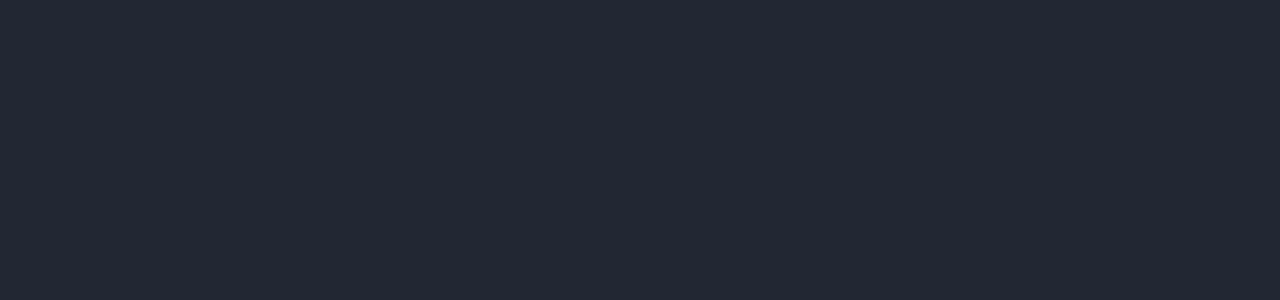
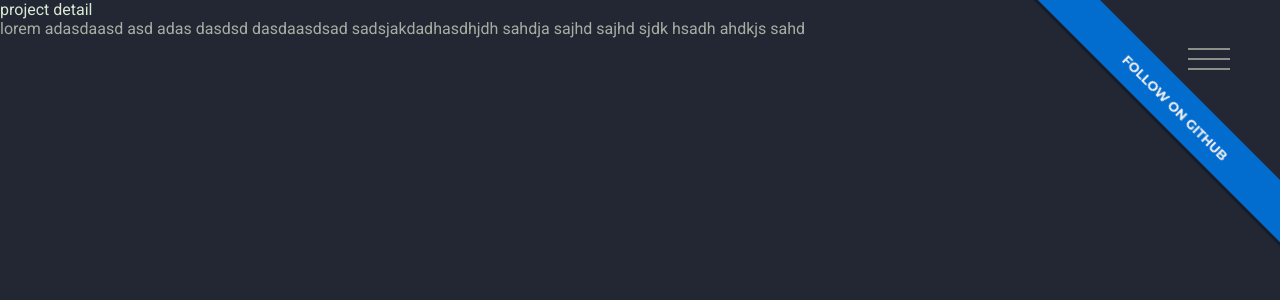
Before and after one commit to mikaeileghbal/react-portfolio, a React (Create React App) app: page /portfolio/calendar in a window 1280 px wide. Before the commit this address had no page. Shown: the top 300 px of the page. Built offline with nearby package versions, Linux system fonts and the light colour scheme.

Commit message:
Add project detail page

```diff
--- a/src/App.js
+++ b/src/App.js
@@ -1,7 +1,7 @@
 import { BrowserRouter, Route, Routes } from "react-router-dom";
 import "./App.css";
 import { Layout } from "./components";
-import { About, Portfolio, Contact, Resume } from "./pages";
+import { About, Portfolio, Contact, Resume, Project } from "./pages";
 
 function App() {
   return (
@@ -10,6 +10,7 @@
         <Route path="/" element={<Layout />}>
           <Route index element={<About />} />
           <Route exact path="/portfolio" element={<Portfolio />} />
+          <Route exact path="/portfolio/:title" element={<Project />} />
           <Route exact path="/contact" element={<Contact />} />
           <Route exact path="/resume" element={<Resume />} />
         </Route>
--- a/src/components/Menu.js
+++ b/src/components/Menu.js
@@ -1,4 +1,4 @@
-import React, { useEffect, useRef, useState } from "react";
+import React, { useState } from "react";
 import styled from "styled-components";
 import { CustomLink } from "../styles/global";
 import theme from "../styles/theme";
--- a/src/pages/index.js
+++ b/src/pages/index.js
@@ -2,5 +2,6 @@
 import Portfolio from "./portfolio";
 import Contact from "./conatct";
 import Resume from "./resume";
+import Project from "./project";
 
-export { About, Portfolio, Resume, Contact };
+export { About, Portfolio, Resume, Contact, Project };
--- /dev/null
+++ b/src/pages/project.js
@@ -0,0 +1,13 @@
+import React from "react";
+
+export default function Project() {
+  return (
+    <div>
+      project detail
+      <p>
+        lorem adasdaasd asd adas dasdsd dasdaasdsad sadsjakdadhasdhjdh sahdja
+        sajhd sajhd sjdk hsadh ahdkjs sahd{" "}
+      </p>
+    </div>
+  );
+}
```
